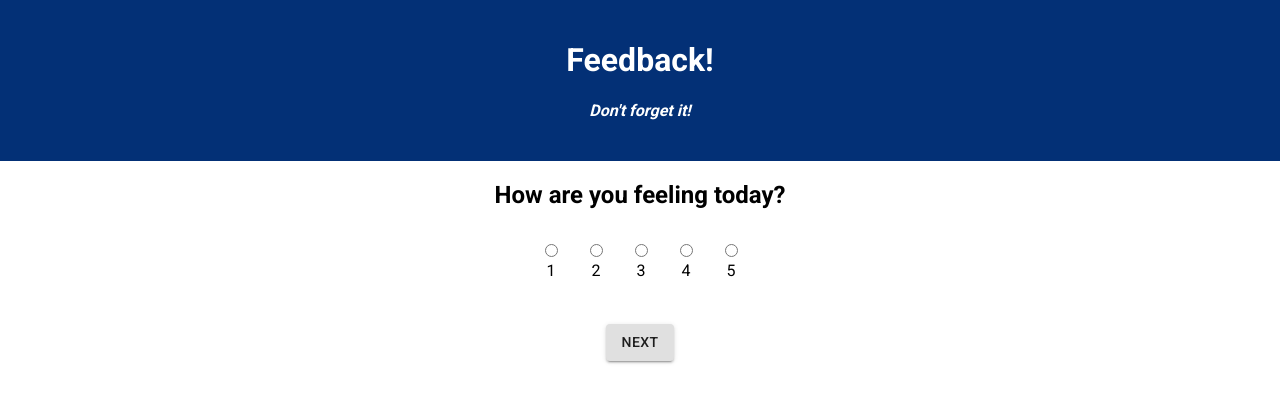
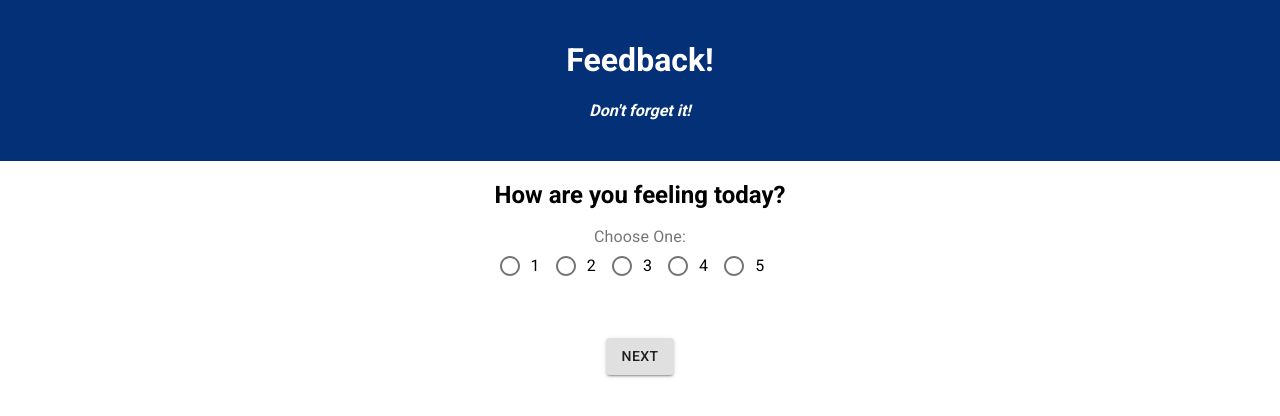
Before and after one commit to tadugan/weekend-redux-feedback-loop, a React (Create React App) app: page /#/ in a window 1280 px wide. Shown: the top 416 px of the page. Built offline with nearby package versions, Linux system fonts and the light colour scheme.

Commit message:
Styling STRETCH GOAL completed. Added material ui radio buttons in the last half hour.

```diff
--- a/src/components/Feeling/Feeling.jsx
+++ b/src/components/Feeling/Feeling.jsx
@@ -4,6 +4,7 @@ import { useHistory } from "react-router-dom";
 
 // material ui imports
 import Button from '@material-ui/core/Button';
+import { FormControl, FormControlLabel, FormLabel, Radio, RadioGroup } from "@material-ui/core";
 
 function Feeling() {
 
@@ -90,88 +91,19 @@ function Feeling() {
 
     return (
         <div>
-            <form>
-                <h2>How are you feeling today?</h2>
-                <div className="radio-button-container">
-                    <input
-                        type="radio"
-                        id="1"
-                        name="rating"
-                        value="1"
-                        onClick={handleChange}
-                    />
-                    <br />
-                    <label htmlFor="1" className="radio-button-label">
-                    1
-                    </label>
-                </div>
-                <div className="radio-button-container">
-                    <input
-                        type="radio"
-                        id="2"
-                        name="rating"
-                        value="2"
-                        onClick={handleChange}
-                    />
-                    <br />
-                    <label
-                        htmlFor="2"
-                        className="radio-button-label"
-                    >
-                    2
-                    </label>
-                </div>
-                <div className="radio-button-container">
-                    <input
-                        type="radio"
-                        id="3"
-                        name="rating"
-                        value="3"
-                        onClick={handleChange}
-                    />
-                    <br />
-                    <label
-                        htmlFor="3"
-                        className="radio-button-label"
-                    >
-                    3
-                    </label>
-                </div>
-                <div className="radio-button-container">
-                    <input
-                        type="radio"
-                        id="4"
-                        name="rating"
-                        value="4"
-                        onClick={handleChange}
-                    />
-                    <br />
-                    <label
-                        htmlFor="4"
-                        className="radio-button-label"
-                    >
-                    4
-                    </label>
-                </div>
-                <div className="radio-button-container">
-                    <input
-                        type="radio"
-                        id="5"
-                        name="rating"
-                        value="5"
-                        onClick={handleChange}
-                    />
-                    <br />
-                    <label
-                        htmlFor="5"
-                        className="radio-button-label"
-                    >
-                    5
-                    </label>
-                </div>
+            <h2>How are you feeling today?</h2>
+            <FormControl component="fieldset">
+                <FormLabel component="legend">Choose One:</FormLabel>
+                    <RadioGroup color="primary" row aria-label="rating" name="rating" value={feeling} onChange={handleChange}>
+                        <FormControlLabel value="1" control={<Radio color="primary" />} label="1"/>
+                        <FormControlLabel value="2" control={<Radio color="primary" />} label="2"/>
+                        <FormControlLabel value="3" control={<Radio color="primary" />} label="3"/>
+                        <FormControlLabel value="4" control={<Radio color="primary" />} label="4"/>
+                        <FormControlLabel value="5" control={<Radio color="primary" />} label="5"/>
+                    </RadioGroup>
                 <br />
                 {displayButton(isEditModeOn)}
-            </form>
+            </FormControl>
             {alert &&
                 <p>*Please select a button</p>
             }
--- a/src/components/Review/Review.jsx
+++ b/src/components/Review/Review.jsx
@@ -64,14 +64,14 @@ function Review() {
         if (commentsValue.length > 0) {
              return (<p>"{commentsValue}"
                         <button className="review-edit-button" onClick={() => handleEdit('/comments')}>
-                            <EditIcon fontsize="small"/>
+                            <EditIcon fontSize="small"/>
                         </button>
                     </p>)
         }
         else {
             return (<p>Add a Comment
                         <button className="review-edit-button" onClick={() => handleEdit('/comments')}>
-                            <EditIcon fontsize="small"/>
+                            <EditIcon fontSize="small"/>
                         </button>
                     </p>)
         }
@@ -118,21 +118,21 @@ function Review() {
                 <div className="review-score">
                     <p>Feelings: {feelingValue}
                         <button className="review-edit-button" onClick={() => handleEdit('/')}>
-                            <EditIcon fontsize="small"/>
+                            <EditIcon fontSize="small"/>
                         </button>
                     </p>
                 </div>
                 <div className="review-score">
                     <p>Understanding: {understandingValue}
                         <button className="review-edit-button" onClick={() => handleEdit('/understanding')}>
-                            <EditIcon fontsize="small"/>
+                            <EditIcon fontSize="small"/>
                         </button>
                     </p>
                 </div>
                 <div className="review-score">
                     <p>Support: {supportValue}
                         <button className="review-edit-button" onClick={() => handleEdit('/support')}>
-                            <EditIcon fontsize="small"/>
+                            <EditIcon fontSize="small"/>
                         </button>
                     </p>
                 </div>
--- a/src/components/Support/Support.jsx
+++ b/src/components/Support/Support.jsx
@@ -4,6 +4,7 @@ import { useHistory } from "react-router-dom";
 
 // material ui imports
 import Button from '@material-ui/core/Button';
+import { FormControl, FormControlLabel, FormLabel, Radio, RadioGroup } from "@material-ui/core";
 
 function Support() {
 
@@ -90,88 +91,19 @@ function Support() {
 
     return (
         <div>
-            <form>
-                <h2>How well are you being supported?</h2>
-                <div className="radio-button-container">
-                    <input
-                        type="radio"
-                        id="1"
-                        name="rating"
-                        value="1"
-                        onClick={handleChange}
-                    />
-                    <br />
-                    <label htmlFor="1" className="radio-button-label">
-                    1
-                    </label>
-                </div>
-                <div className="radio-button-container">
-                    <input
-                        type="radio"
-                        id="2"
-                        name="rating"
-                        value="2"
-                        onClick={handleChange}
-                    />
-                    <br />
-                    <label
-                        htmlFor="2"
-                        className="radio-button-label"
-                    >
-                    2
-                    </label>
-                </div>
-                <div className="radio-button-container">
-                    <input
-                        type="radio"
-                        id="3"
-                        name="rating"
-                        value="3"
-                        onClick={handleChange}
-                    />
-                    <br />
-                    <label
-                        htmlFor="3"
-                        className="radio-button-label"
-                    >
-                    3
-                    </label>
-                </div>
-                <div className="radio-button-container">
-                    <input
-                        type="radio"
-                        id="4"
-                        name="rating"
-                        value="4"
-                        onClick={handleChange}
-                    />
-                    <br />
-                    <label
-                        htmlFor="4"
-                        className="radio-button-label"
-                    >
-                    4
-                    </label>
-                </div>
-                <div className="radio-button-container">
-                    <input
-                        type="radio"
-                        id="5"
-                        name="rating"
-                        value="5"
-                        onClick={handleChange}
-                    />
-                    <br />
-                    <label
-                        htmlFor="5"
-                        className="radio-button-label"
-                    >
-                    5
-                    </label>
-                </div>
+            <h2>How well are you being supported?</h2>
+            <FormControl component="fieldset">
+                <FormLabel component="legend">Choose One:</FormLabel>
+                    <RadioGroup color="primary" row aria-label="rating" name="rating" value={support} onChange={handleChange}>
+                        <FormControlLabel value="1" control={<Radio color="primary" />} label="1"/>
+                        <FormControlLabel value="2" control={<Radio color="primary" />} label="2"/>
+                        <FormControlLabel value="3" control={<Radio color="primary" />} label="3"/>
+                        <FormControlLabel value="4" control={<Radio color="primary" />} label="4"/>
+                        <FormControlLabel value="5" control={<Radio color="primary" />} label="5"/>
+                    </RadioGroup>
                 <br />
                 {displayButton(isEditModeOn)}
-            </form>
+            </FormControl>
             {alert &&
                 <p>*Please select a button</p>
             }
--- a/src/components/Understanding/Understanding.jsx
+++ b/src/components/Understanding/Understanding.jsx
@@ -4,6 +4,7 @@ import { useHistory } from "react-router-dom";
 
 // material ui imports
 import Button from '@material-ui/core/Button';
+import { FormControl, FormControlLabel, FormLabel, Radio, RadioGroup } from "@material-ui/core";
 
 function Understanding() {
 
@@ -90,88 +91,19 @@ function Understanding() {
 
     return (
         <div>
-            <form>
-                <h2>How well are you understanding the content?</h2>
-                <div className="radio-button-container">
-                    <input
-                        type="radio"
-                        id="1"
-                        name="rating"
-                        value="1"
-                        onClick={handleChange}
-                    />
-                    <br />
-                    <label htmlFor="1" className="radio-button-label">
-                    1
-                    </label>
-                </div>
-                <div className="radio-button-container">
-                    <input
-                        type="radio"
-                        id="2"
-                        name="rating"
-                        value="2"
-                        onClick={handleChange}
-                    />
-                    <br />
-                    <label
-                        htmlFor="2"
-                        className="radio-button-label"
-                    >
-                    2
-                    </label>
-                </div>
-                <div className="radio-button-container">
-                    <input
-                        type="radio"
-                        id="3"
-                        name="rating"
-                        value="3"
-                        onClick={handleChange}
-                    />
-                    <br />
-                    <label
-                        htmlFor="3"
-                        className="radio-button-label"
-                    >
-                    3
-                    </label>
-                </div>
-                <div className="radio-button-container">
-                    <input
-                        type="radio"
-                        id="4"
-                        name="rating"
-                        value="4"
-                        onClick={handleChange}
-                    />
-                    <br />
-                    <label
-                        htmlFor="4"
-                        className="radio-button-label"
-                    >
-                    4
-                    </label>
-                </div>
-                <div className="radio-button-container">
-                    <input
-                        type="radio"
-                        id="5"
-                        name="rating"
-                        value="5"
-                        onClick={handleChange}
-                    />
-                    <br />
-                    <label
-                        htmlFor="5"
-                        className="radio-button-label"
-                    >
-                    5
-                    </label>
-                </div>
+            <h2>How well are you understanding the content?</h2>
+            <FormControl component="fieldset">
+                <FormLabel component="legend">Choose One:</FormLabel>
+                    <RadioGroup color="primary" row aria-label="rating" name="rating" value={understanding} onChange={handleChange}>
+                        <FormControlLabel value="1" control={<Radio color="primary" />} label="1"/>
+                        <FormControlLabel value="2" control={<Radio color="primary" />} label="2"/>
+                        <FormControlLabel value="3" control={<Radio color="primary" />} label="3"/>
+                        <FormControlLabel value="4" control={<Radio color="primary" />} label="4"/>
+                        <FormControlLabel value="5" control={<Radio color="primary" />} label="5"/>
+                    </RadioGroup>
                 <br />
                 {displayButton(isEditModeOn)}
-            </form>
+            </FormControl>
             {alert &&
                 <p>*Please select a button</p>
             }
```
